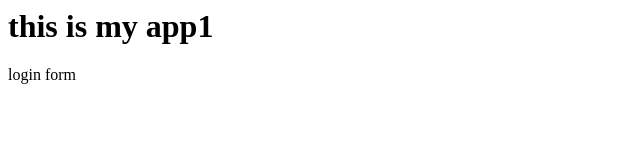
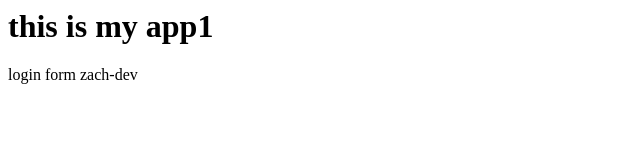
Before and after one commit to zhitchcock77/appsample, a plain HTML site: page index.html in a window 1280 px wide. Shown: the full height of the page, 0-640 px from the left. Drawn offline with Linux system fonts and the light colour scheme.

Commit message:
first commit on this branch

```diff
--- a/index.html
+++ b/index.html
@@ -5,5 +5,6 @@
     <bod>
         <h1>this is my app1</h1>
         login form
+        zach-dev
     </bod>
 </html>
```
